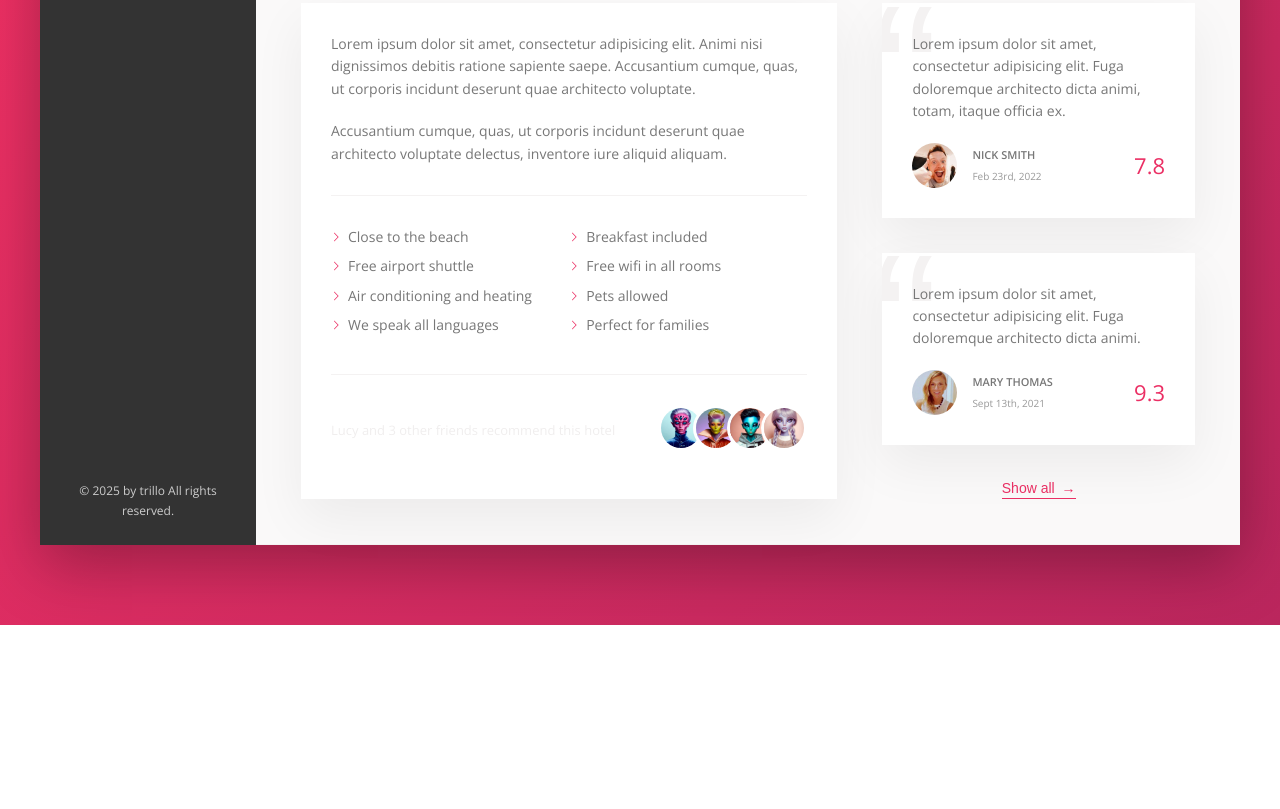
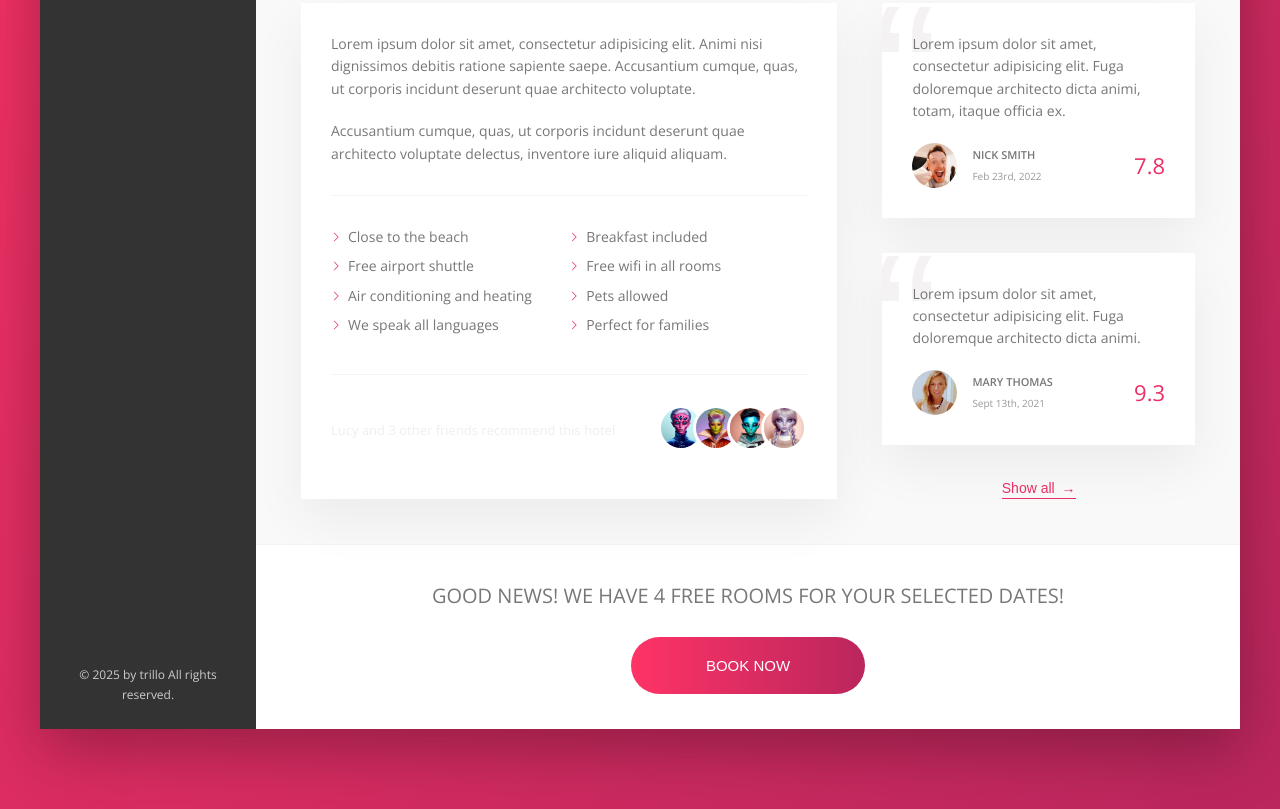
Before and after one commit to UlviShabanbayli/Trillo-App, a website: page index.html in a window 1280 px wide. Shown: the part 644-1453 px from the top of the page. Before the commit the page ends 1269 px from the top, so only its background shows below. Drawn offline with nearby package versions, Linux system fonts and the light colour scheme.

```diff
--- a/index.html
+++ b/index.html
@@ -254,6 +254,16 @@
               <button class="btn-inline">Show all <span>&rarr;</span></button>
             </div>
           </div>
+          <div class="cta">
+            <h2 class="cta__book-now">
+              Good news! We have 4 free rooms for your selected dates!
+            </h2>
+
+            <button class="btn">
+              <span class="btn__visible">Book now</span>
+              <span class="btn__invisible">Only 4 rooms left</span>
+            </button>
+          </div>
         </main>
       </div>
     </div>
--- a/sass/_component.scss
+++ b/sass/_component.scss
@@ -423,3 +423,72 @@
     z-index: 1;
   }
 }
+
+//cta
+.cta {
+  padding: 3.5rem 0;
+  text-align: center;
+
+  &__book-now {
+    font-size: 2rem;
+    font-weight: 300;
+    text-transform: uppercase;
+    margin-bottom: 2.5rem;
+  }
+}
+
+.btn {
+  font-size: 1.5rem;
+  font-weight: 300;
+  text-transform: uppercase;
+  border-radius: 100px;
+  border: none;
+  background-image: linear-gradient(
+    to right,
+    var(--color-primary-light),
+    var(--color-primary-dark)
+  );
+  color: #fff;
+  position: relative;
+  overflow: hidden;
+  cursor: pointer;
+
+  & > * {
+    transition: all 0.2s;
+    display: inline-block;
+    height: 100%;
+    width: 100%;
+  }
+
+  &__visible {
+    padding: 2rem 7.5rem;
+  }
+
+  &__invisible {
+    position: absolute;
+    padding: 2rem 0;
+    left: 0;
+    top: -100%;
+  }
+
+  &:hover {
+    background-image: linear-gradient(
+      to left,
+      var(--color-primary-light),
+      var(--color-primary-dark)
+    );
+  }
+
+  &:hover &__visible {
+    transform: translateY(100%);
+  }
+
+  &:hover &__invisible {
+    top: 0;
+  }
+
+  &:focus {
+    outline: none;
+    animation: pulsate 1s infinite;
+  }
+}
```
Also changed, not shown: css/style.css.
